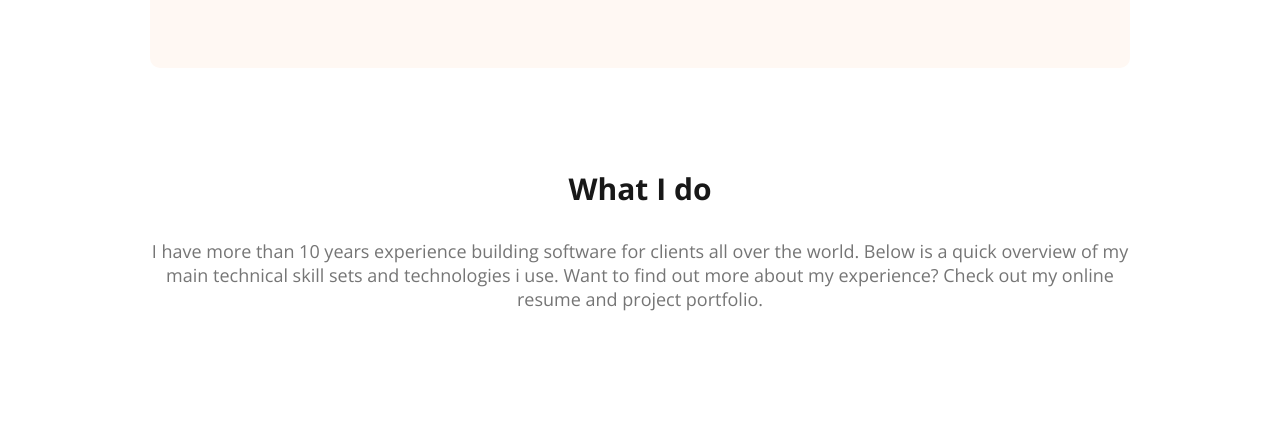
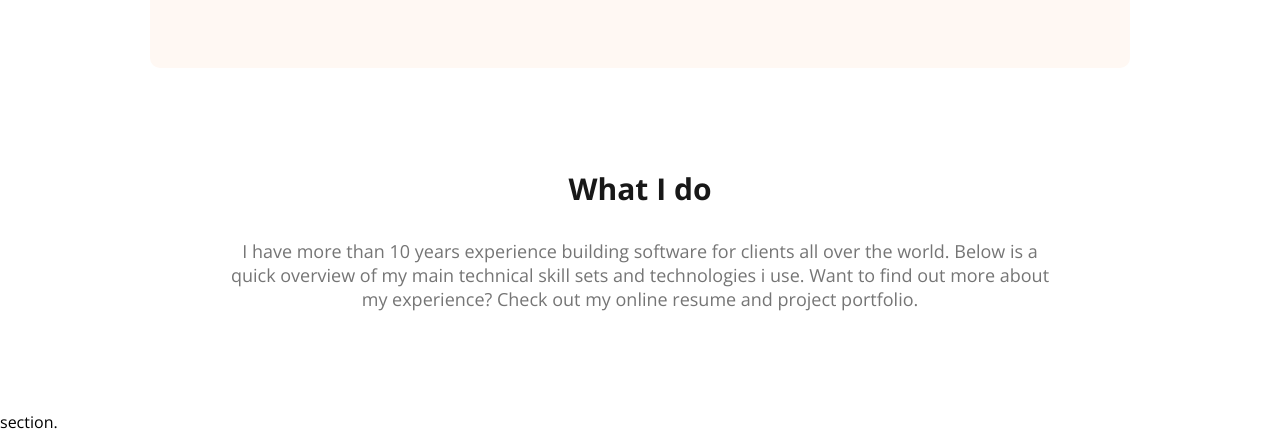
Before and after one commit to ahkaruz/Portfolio-One-16-06-2024, a plain HTML site: page index.html in a window 1280 px wide. Shown: the part 937-1370 px from the top of the page. Before the commit the page ends 1348 px from the top, so only its background shows below. Drawn offline with nearby package versions, Linux system fonts and the light colour scheme.

Commit message:
what I do section re-designed

```diff
--- a/index.html
+++ b/index.html
@@ -81,8 +81,9 @@
         </section>
         <section class="what-I-do">
             <h3 class="section-title">What I do</h3>
-            <p class="section-description">I have more than 10 years experience building software for clients all over the world. Below is a quick overview of my main technical skill sets and technologies i use. Want to find out more about my experience? Check out my online resume and project portfolio.</p>
+            <p class="section-description" id="what-I-do-description">I have more than 10 years experience building software for clients all over the world. Below is a quick overview of my main technical skill sets and technologies i use. Want to find out more about my experience? Check out my online resume and project portfolio.</p>
         </section>
+        section.
 
     </main>
 </body>
--- a/style.css
+++ b/style.css
@@ -190,4 +190,9 @@ header {
 
 .what-I-do {
   margin: 100px 150px;
+
 }
+#what-I-do-description
+{
+  margin: 0 80px;
+}
```
